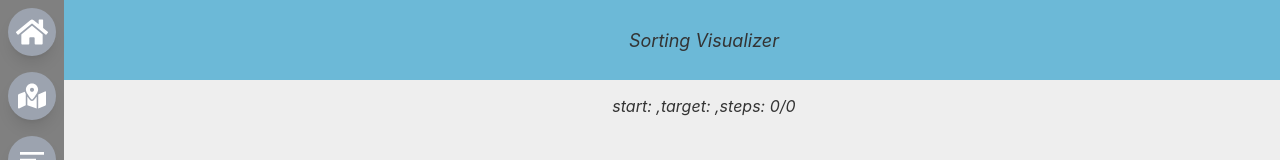
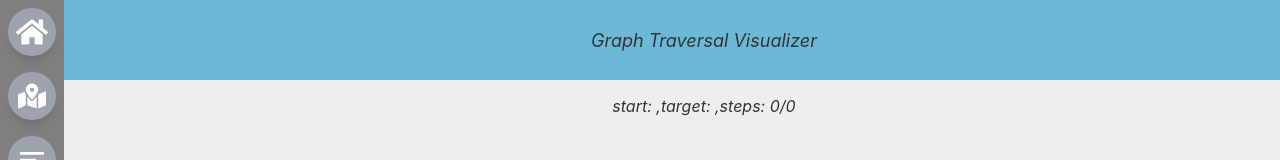
Before and after one commit to PaleWind/algo-visualizer, a React (Create React App) app: page /Pathing2 in a window 1280 px wide. Shown: the top 160 px of the page. Built offline with nearby package versions, Linux system fonts and the light colour scheme.

Commit message:
swapping the pathing components

```diff
--- a/src/pages/Pathing2.js
+++ b/src/pages/Pathing2.js
@@ -93,7 +93,7 @@ const Pathing2 = () => {
   return (
     <div className="grid-container">
       <div className="title-container">
-        <i id="title">Sorting Visualizer</i>
+        <i id="title">Graph Traversal Visualizer</i>
       </div>
       <div className="controls-container">
         <i>
--- a/src/pages/Sidebar.js
+++ b/src/pages/Sidebar.js
@@ -15,7 +15,7 @@ const Sidebar = () => {
       <SideBarIcon icon={<FaHome size="32" />} link="/Home" text="Home" />
       <SideBarIcon
         icon={<FaMapMarkedAlt size="28" />}
-        link="/Pathing"
+        link="/Pathing2"
         text="Graph"
       />
       <SideBarIcon
```
